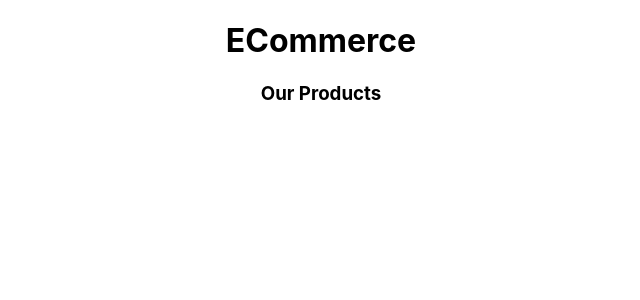
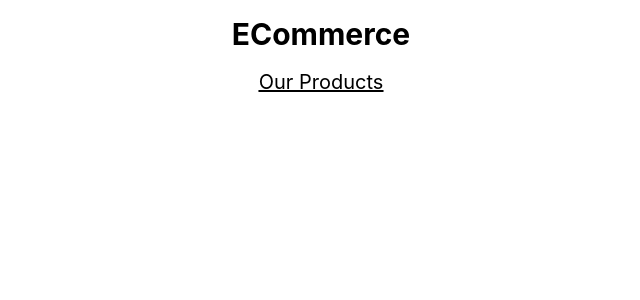
Before and after one commit to sunnymodi29/Ecommerce-Website, a JavaScript app: page / in a window 1280 px wide. Shown: the top 300 px of the page, without its empty margins (319-959 px from the left). Built offline with nearby package versions, Linux system fonts and the light colour scheme; the HTML template or start-up script is replaced by a standard one.

Commit message:
setup tailwindcss

```diff
--- a/package.json
+++ b/package.json
@@ -8,7 +8,7 @@
     "@testing-library/user-event": "^13.5.0",
     "react": "^18.2.0",
     "react-dom": "^18.2.0",
-    "react-scripts": "5.0.1",
+    "react-scripts": "^5.0.1",
     "web-vitals": "^2.1.4"
   },
   "scripts": {
@@ -34,5 +34,8 @@
       "last 1 firefox version",
       "last 1 safari version"
     ]
+  },
+  "devDependencies": {
+    "tailwindcss": "^3.4.0"
   }
 }
--- a/src/App.js
+++ b/src/App.js
@@ -4,8 +4,8 @@ import './App.css';
 function App() {
   return (
     <div className="App">
-      <h1>ECommerce</h1>
-      <h3>Our Products</h3>
+      <h1 className='text-3xl font-bold m-4'>ECommerce</h1>
+      <h3 className='text-xl font-vold underline m-3 mt-0'><a className='cursor-pointer'>Our Products</a></h3>
     </div>
   );
 }
--- a/src/index.css
+++ b/src/index.css
@@ -1,3 +1,7 @@
+@tailwind base;
+@tailwind components;
+@tailwind utilities;
+
 body {
   margin: 0;
   font-family: -apple-system, BlinkMacSystemFont, 'Segoe UI', 'Roboto', 'Oxygen',
--- /dev/null
+++ b/tailwind.config.js
@@ -0,0 +1,10 @@
+/** @type {import('tailwindcss').Config} */
+module.exports = {
+  content: [
+    "./src/**/*.{js,jsx,ts,tsx}",
+  ],
+  theme: {
+    extend: {},
+  },
+  plugins: [],
+}
```
Also changed, not shown: 1 other file (tests, documents, lock files or other folders).
